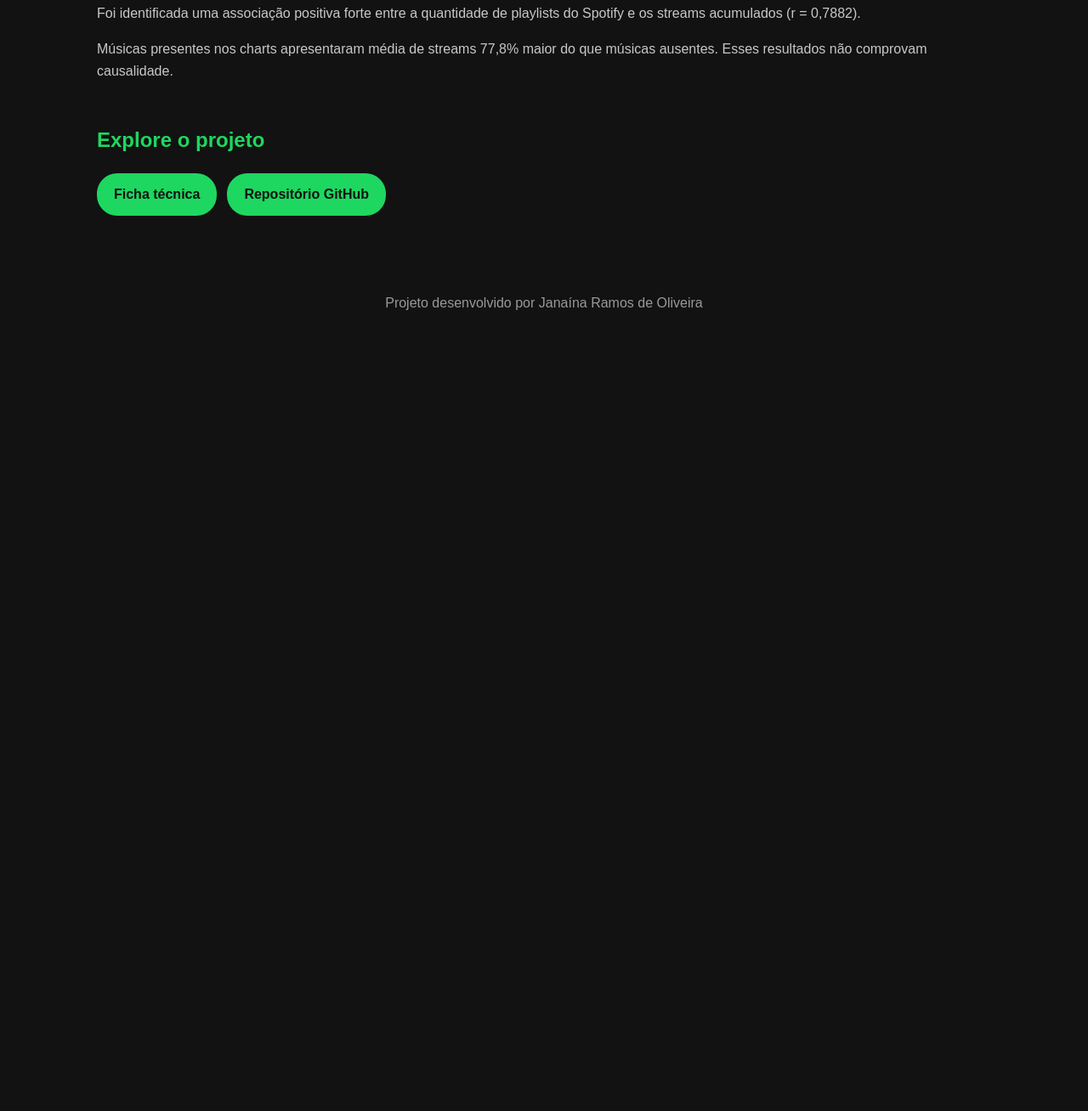
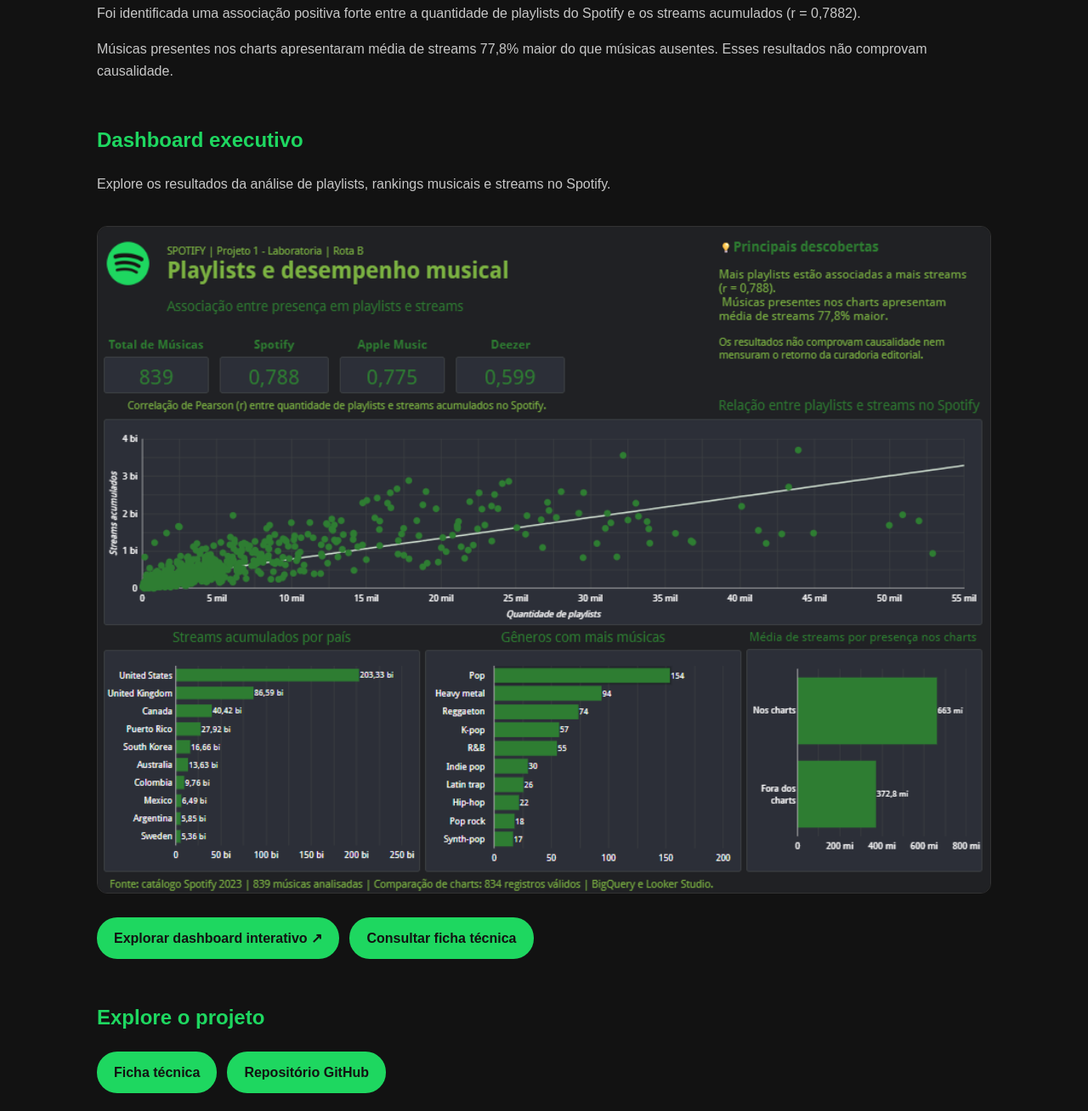
Before and after one commit to Janaina01/spotify-playlist-analysis, a plain HTML site: page index.html in a window 1280 px wide. Shown: the part 792-2100 px from the top of the page at 85% size. Before the commit the page ends 1192 px from the top, so only its background shows below. Drawn offline with Linux system fonts and the light colour scheme.

Commit message:
feat: integra dashboard interativo ao portfolio

```diff
--- a/index.html
+++ b/index.html
@@ -98,6 +98,43 @@
       Esses resultados não comprovam causalidade.
     </p>
 
+
+    <section id="dashboard">
+      <h2>Dashboard executivo</h2>
+
+      <p>
+        Explore os resultados da análise de playlists,
+        rankings musicais e streams no Spotify.
+      </p>
+
+      <img
+              src="assets/dashboard.png"
+              alt="Dashboard de análise de playlists e desempenho musical"
+              style="
+      width: 100%;
+      height: auto;
+      border-radius: 12px;
+      border: 1px solid #333;
+      margin: 20px 0;
+    "
+      >
+
+      <div class="links">
+        <a
+                class="button"
+                href="https://datastudio.google.com/reporting/d1a84072-af82-44c5-b6d8-b8ee2670ac36"
+                target="_blank"
+                rel="noopener noreferrer"
+        >
+          Explorar dashboard interativo ↗
+        </a>
+
+        <a class="button" href="ficha-tecnica.html">
+          Consultar ficha técnica
+        </a>
+      </div>
+    </section>
+
     <h2>Explore o projeto</h2>
     <div class="links">
       <a class="button" href="ficha-tecnica.html">
```
